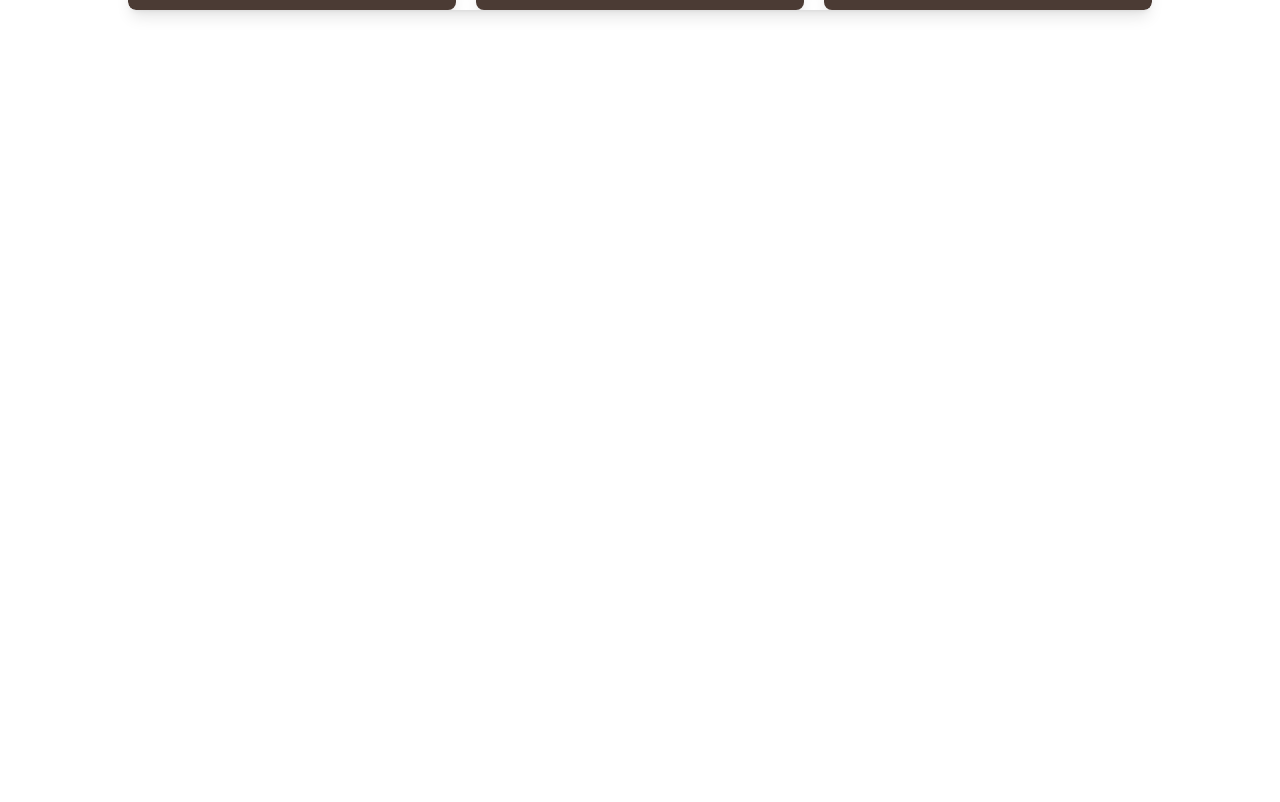
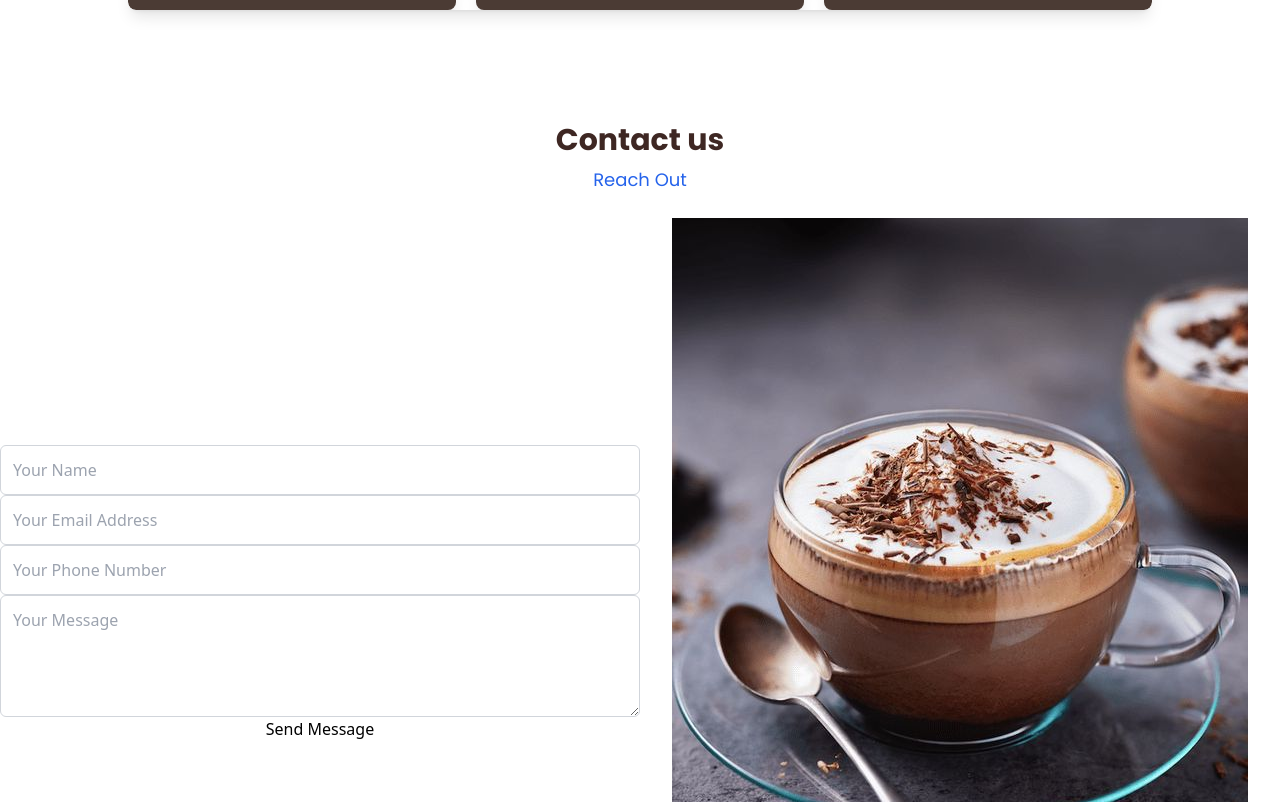
Before and after one commit to swarui/coffeelandingpage, a React (Vite) app: page / in a window 1280 px wide. Shown: the part 2598-3400 px from the top of the page. Before the commit the page ends 2640 px from the top, so only its background shows below. Built offline with nearby package versions, Linux system fonts and the light colour scheme.

Commit message:
Coffee landing page

```diff
--- a/index.html
+++ b/index.html
@@ -8,6 +8,8 @@
       @import url('https://fonts.googleapis.com/css2?family=Poppins:ital,wght@0,100;0,200;0,300;0,400;0,500;0,600;0,700;0,800;0,900;1,100;1,200;1,300;1,400;1,500;1,600;1,700;1,800;1,900&display=swap');
 @import url('https://fonts.googleapis.com/css2?family=Inter:ital,opsz,wght@0,14..32,100..900;1,14..32,100..900&family=Poppins:ital,wght@0,100;0,200;0,300;0,400;0,500;0,600;0,700;0,800;0,900;1,100;1,200;1,300;1,400;1,500;1,600;1,700;1,800;1,900&display=swap');
       </style>
+          <script src="https://cdn.jsdelivr.net/npm/font-pingfang-sc@1.0.5/index.min.js"></script>
+
     <title>Kahawa Ke</title>
   </head>
   <body>
--- a/src/App.jsx
+++ b/src/App.jsx
@@ -3,6 +3,7 @@
 import Menu from "./components/Menu";
 import AboutUs from "./components/AboutUs";
 import Service from './components/Service'
+import Contact from './components/Contact'
 function App() {
   return (
     <>
@@ -11,6 +12,7 @@
       <Menu />
       <AboutUs />
       <Service/>
+      <Contact/>
 
     </>
   );
--- /dev/null
+++ b/src/components/Contact.jsx
@@ -0,0 +1,57 @@
+import Mocha from "../assets/Mocha.jpeg";
+
+function Contact() {
+  return (
+    <>
+         <div className="text-center mt-20 ">
+          {" "}
+          <h1
+            style={{ fontFamily: "Poppins" }}
+            className="text-center text-3xl font-bold text-[#3e2723] mb-2"
+          >
+            Contact us
+          </h1>
+          <h2
+            style={{ fontFamily: "Poppins" }}
+            className="text-center  text-lg text-blue-600  mb-6"
+          >
+            Reach Out
+          </h2>{" "}
+        </div>
+      <section className="flex flex-col md:flex-row items-center justify-center">
+
+        {/* Contact From  */}
+        <div className="w-full  md:w-1/2">
+          <form className="flex flex-col">
+            <input
+              type="text"
+              placeholder="Your Name"
+              className="p-3 border border-gray-300 rounded-md focus:outline-none focus:border-blue-500"
+            />
+            <input
+              type="email"
+              placeholder="Your Email Address"
+              className="p-3 border border-gray-300 rounded-md focus:outline-none focus:border-blue-500"
+            />
+            <input
+              type="tel"
+              placeholder="Your Phone Number"
+              className="p-3 border border-gray-300 rounded-md focus:outline-none focus:border-blue-500"
+            />
+            <textarea
+              placeholder="Your Message"
+              rows={4}
+              className="p-3 border border-gray-300 rounded-md focus:outline-none focus:border-blue-500"
+            />
+            <button type="submit">Send Message </button>
+          </form>
+        </div>
+        {/* Image Section  */}
+        <div className="w-full md:w-1/2 flex items-center justify-center">
+          <img src={Mocha} alt="" />
+        </div>
+      </section>
+    </>
+  );
+}
+export default Contact;
```
Also changed, not shown: 1 other file (tests, documents, lock files or other folders).
